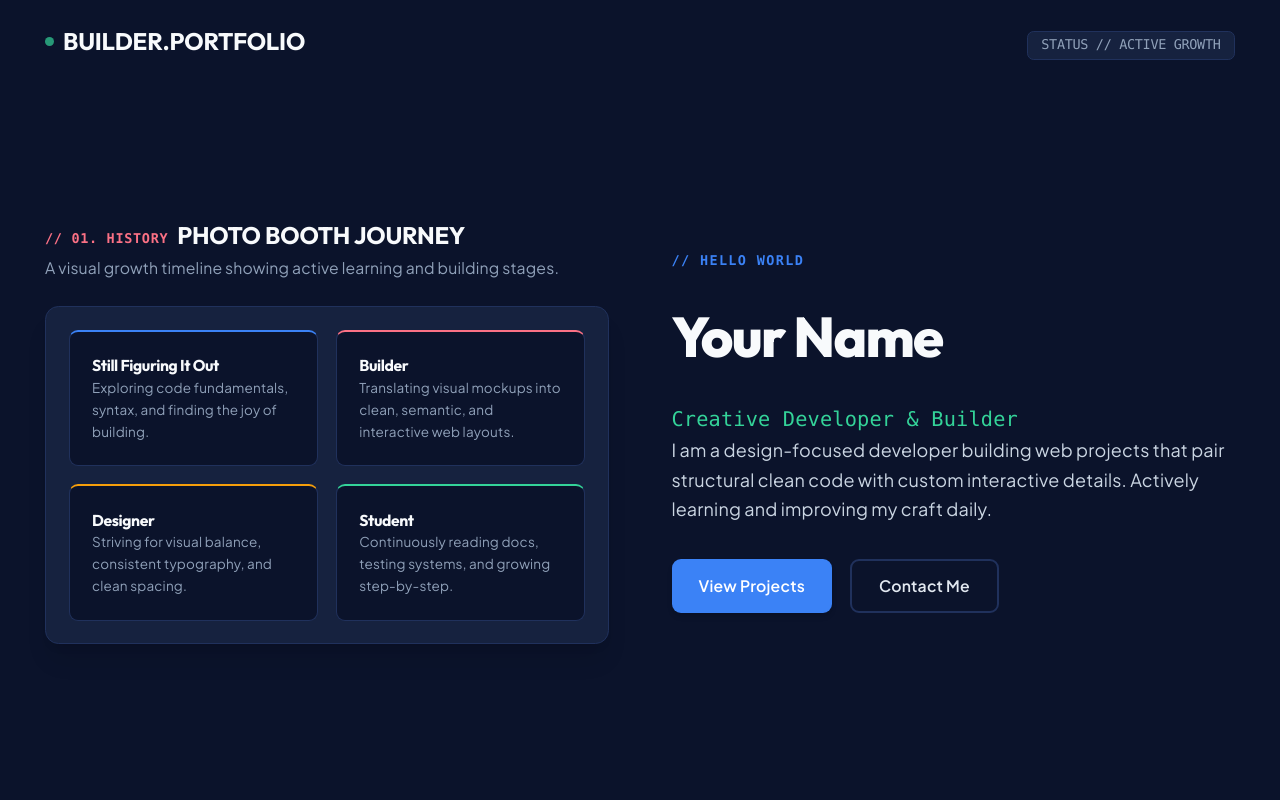
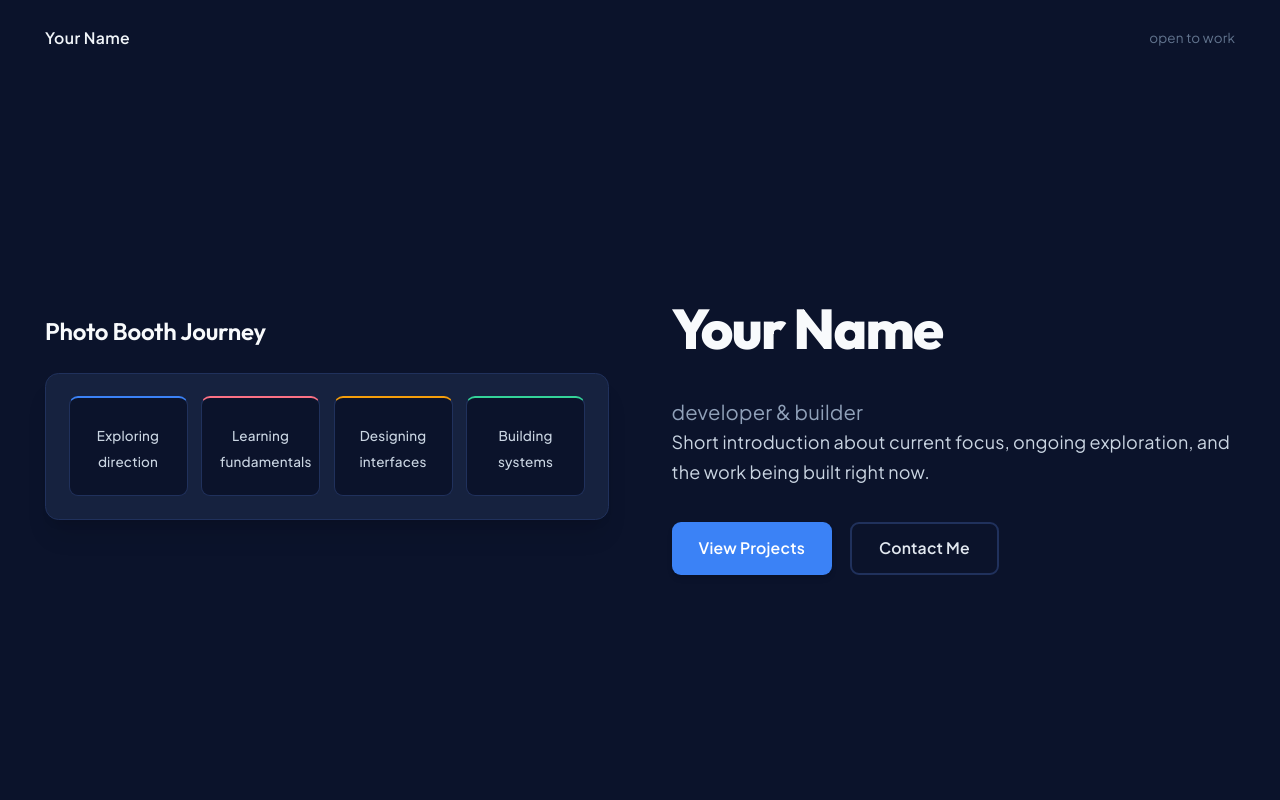
Before and after one commit to Vidhi9891/portfolio-v1, a React (Vite) app: page / in a window 1280 px wide. Shown: the top 800 px of the page. Built offline with nearby package versions, Linux system fonts and the light colour scheme.

Commit message:
Refactor hero and navbar layout structure

```diff
--- a/src/components/Hero.tsx
+++ b/src/components/Hero.tsx
@@ -11,16 +11,9 @@ function Hero() {
           aria-labelledby="photo-booth-title"
           className="w-full lg:w-1/2"
         >
-          <div className="flex items-center gap-2">
-            <span className="text-[#fb7185] font-mono text-xs font-bold uppercase tracking-wider">// 01. HISTORY</span>
-            <h2 id="photo-booth-title" className="text-sm font-bold tracking-widest uppercase text-slate-100 font-mono">
-              Photo Booth Journey
-            </h2>
-          </div>
-
-          <p className="mt-2 text-sm text-slate-400">
-            A visual growth timeline showing active learning and building stages.
-          </p>
+          <h2 id="photo-booth-title" className="text-sm font-semibold tracking-wide text-slate-300">
+            Photo Booth Journey
+          </h2>
 
           <div
             aria-label="Film strip container"
@@ -28,26 +21,22 @@ function Hero() {
           >
             <ol
               aria-label="Photo booth film strip frames"
-              className="grid grid-cols-1 gap-4 md:grid-cols-2"
+              className="grid grid-cols-2 gap-3 lg:grid-cols-4"
             >
               {[
-                { title: 'Still Figuring It Out', description: 'Exploring code fundamentals, syntax, and finding the joy of building.', accentClass: 'border-t-2 border-t-[#3b82f6]' },
-                { title: 'Builder', description: 'Translating visual mockups into clean, semantic, and interactive web layouts.', accentClass: 'border-t-2 border-t-[#fb7185]' },
-                { title: 'Designer', description: 'Striving for visual balance, consistent typography, and clean spacing.', accentClass: 'border-t-2 border-t-[#f59e0b]' },
-                { title: 'Student', description: 'Continuously reading docs, testing systems, and growing step-by-step.', accentClass: 'border-t-2 border-t-[#34d399]' },
+                { text: 'Exploring direction', accentClass: 'border-t-2 border-t-[#3b82f6]' },
+                { text: 'Learning fundamentals', accentClass: 'border-t-2 border-t-[#fb7185]' },
+                { text: 'Designing interfaces', accentClass: 'border-t-2 border-t-[#f59e0b]' },
+                { text: 'Building systems', accentClass: 'border-t-2 border-t-[#34d399]' },
               ].map((frame) => (
-                <li key={frame.title}>
-                  <article
-                    aria-label={`Photo frame: ${frame.title}`}
-                    className={`h-full rounded-lg border border-[#20315c] bg-[#0b132b] p-5 transition-all duration-300 hover:border-slate-500 ${frame.accentClass}`}
+                <li key={frame.text}>
+                  <div
+                    className={`rounded-lg border border-[#20315c] bg-[#0b132b] px-4 py-5 text-center ${frame.accentClass}`}
                   >
-                    <h3 className="text-sm font-bold text-slate-100 tracking-tight">
-                      {frame.title}
-                    </h3>
-                    <p className="mt-2 text-xs text-slate-400 leading-relaxed">
-                      {frame.description}
-                    </p>
-                  </article>
+                    <span className="text-xs font-medium text-slate-300 leading-snug">
+                      {frame.text}
+                    </span>
+                  </div>
                 </li>
               ))}
             </ol>
@@ -60,24 +49,22 @@ function Hero() {
           className="w-full lg:w-1/2 flex flex-col justify-center"
         >
           <h2 id="hero-intro-title" className="sr-only">
-            Hero Intro
+            Introduction
           </h2>
 
           <header>
-            <span className="text-[#3b82f6] font-mono text-xs font-bold tracking-widest uppercase block mb-3">
-              // HELLO WORLD
-            </span>
             <h1 id="hero-name" className="text-4xl font-extrabold tracking-tight text-slate-50 md:text-5xl lg:text-6xl font-heading leading-tight">
               Your Name
             </h1>
 
-            <p className="mt-3 text-lg font-medium text-[#34d399] font-mono">
-              Creative Developer & Builder
+            <p className="mt-3 text-lg text-slate-400">
+              developer &amp; builder
             </p>
           </header>
 
           <p className="mt-6 max-w-prose text-base text-slate-300 leading-relaxed">
-            I am a design-focused developer building web projects that pair structural clean code with custom interactive details. Actively learning and improving my craft daily.
+            Short introduction about current focus, ongoing exploration, and the
+            work being built right now.
           </p>
 
           <nav
--- a/src/components/Navbar.tsx
+++ b/src/components/Navbar.tsx
@@ -1,13 +1,12 @@
 function Navbar() {
   return (
     <nav className="mx-auto w-full max-w-7xl px-6 pt-6 pb-2 md:px-10 flex flex-row items-center justify-between text-slate-200">
-      <h2 className="text-sm font-bold tracking-widest uppercase text-slate-100 flex items-center gap-2 m-0">
-        <span className="w-2 h-2 rounded-full bg-[#34d399] animate-pulse"></span>
-        BUILDER.PORTFOLIO
-      </h2>
-      <p className="text-xs font-mono text-slate-400 bg-[#16223f] px-3 py-1 rounded-md border border-[#20315c] tracking-tight">
-        STATUS // ACTIVE GROWTH
-      </p>
+      <span className="text-sm font-semibold tracking-wide text-slate-100">
+        Your Name
+      </span>
+      <span className="text-xs text-slate-500 font-sans">
+        open to work
+      </span>
     </nav>
   )
 }
```
